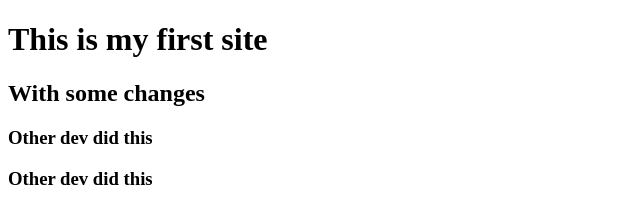
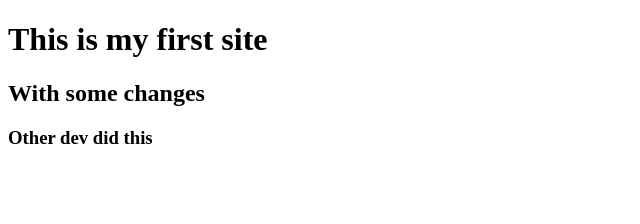
Before and after one commit to kceberek/UNH-First-Repo, a plain HTML site: page index.html in a window 1280 px wide. Shown: the whole page, without its empty margins (0-640 px from the left). Drawn offline with Linux system fonts and the light colour scheme.

Commit message:
Update index.html

```diff
--- a/index.html
+++ b/index.html
@@ -9,6 +9,6 @@
     <h1>This is my first site</h1>
     <h2>With some changes</h2>
     <h3>Other dev did this</h3>
-    <h3>Other dev did this</h3>
+
 </body>
 </html>
```
